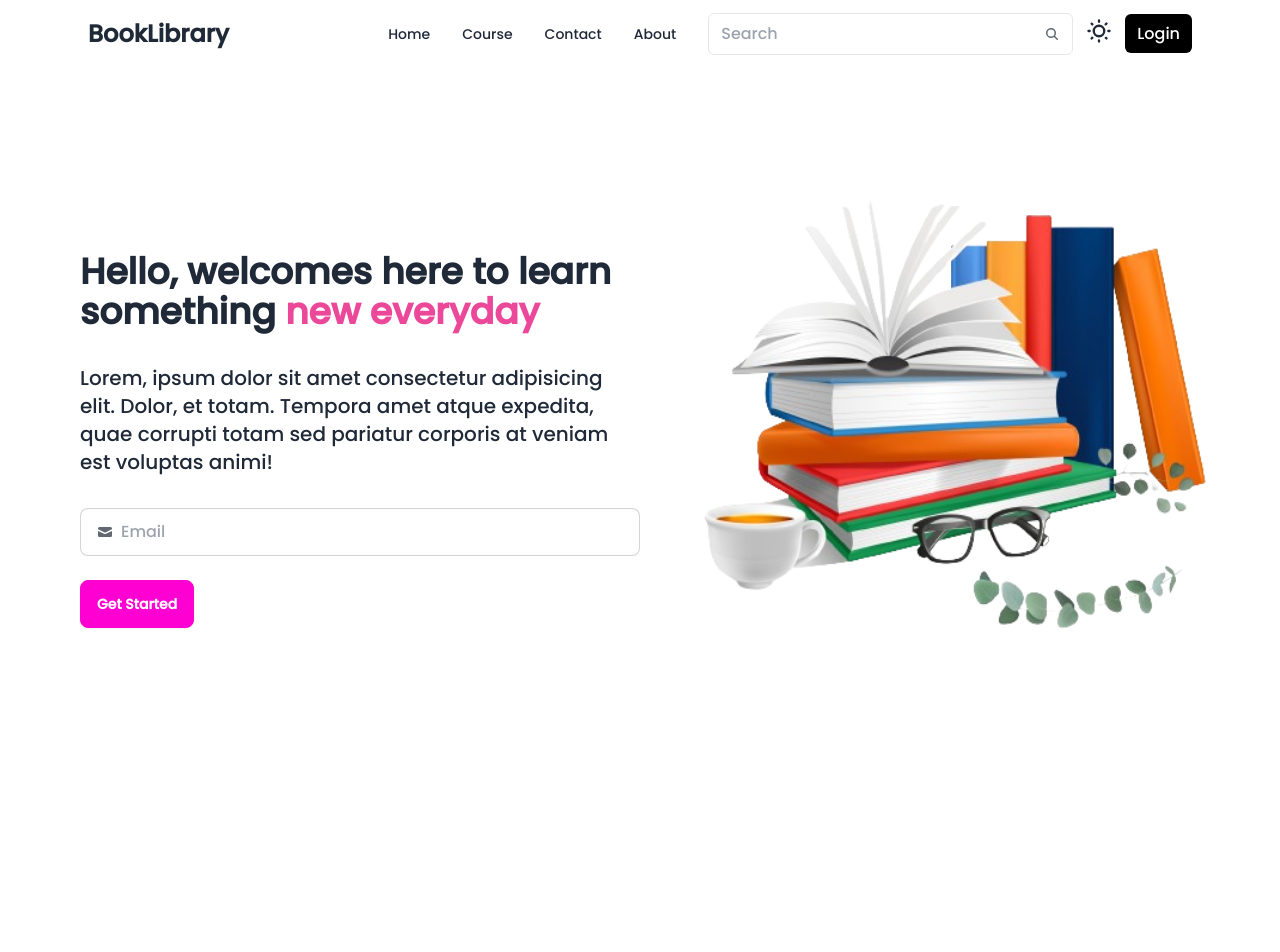
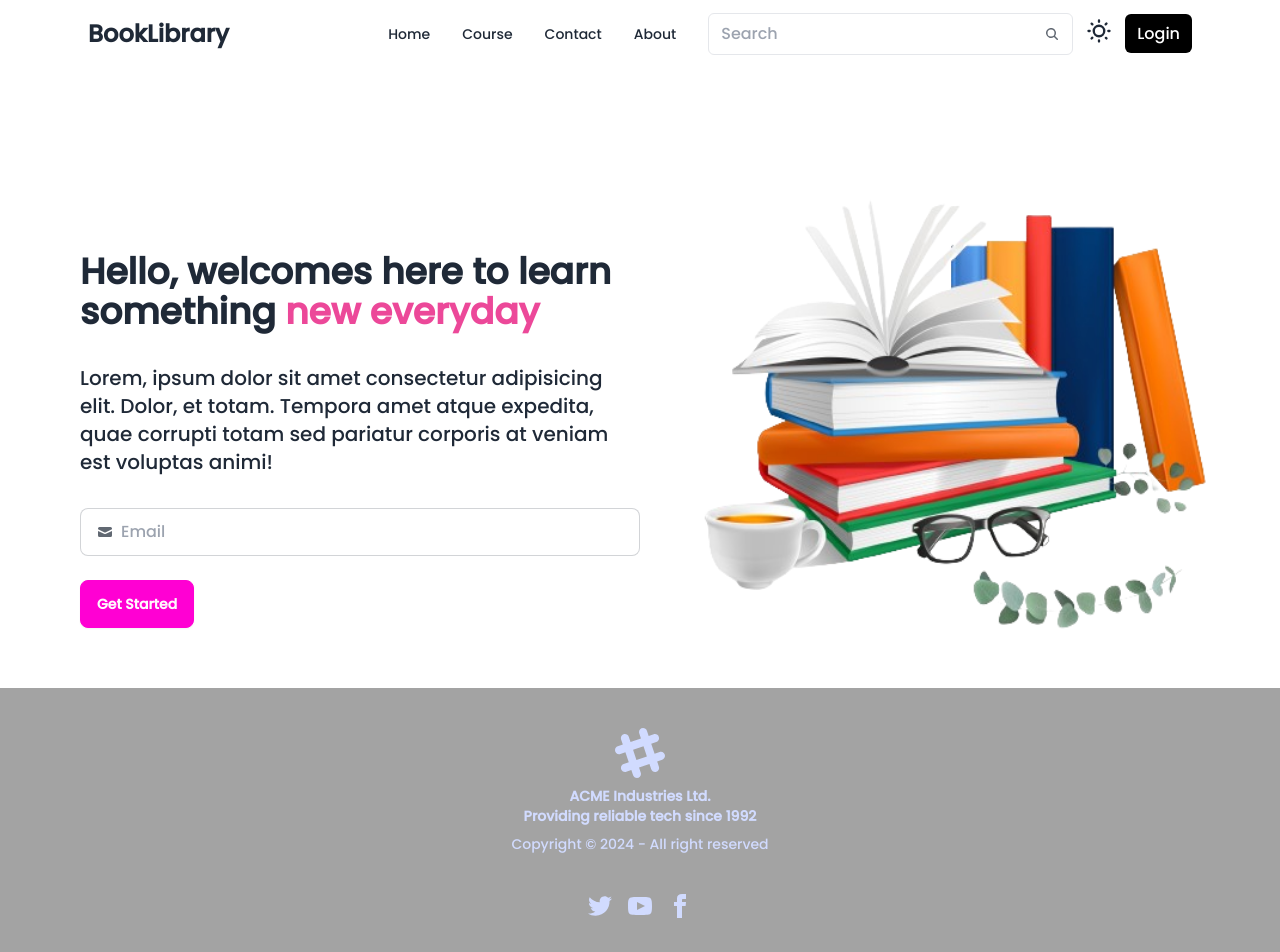
Before and after one commit to Rahulkr1001/BookHaven, a React (Vite) app in the folder frontend/: page / in a window 1280 px wide. Shown: the top 952 px of the page. Before the commit the page ends 800 px from the top, so only its background shows below. Built offline with nearby package versions, Linux system fonts and the light colour scheme.

Commit message:
Implemented:Footer component is added

```diff
--- a/frontend/src/App.jsx
+++ b/frontend/src/App.jsx
@@ -1,12 +1,14 @@
 import React from 'react'
 import Navbar from './components/Navbar'
 import Banner from './components/Banner'
+import Footer from './components/Footer'
 
 function App() {
   return (
     <>
     <Navbar/>
     <Banner/>
+    <Footer/>
     </>
   )
 }
--- /dev/null
+++ b/frontend/src/components/Footer.jsx
@@ -0,0 +1,26 @@
+import React from 'react'
+
+const Footer = () => {
+  return (
+    <>
+      <footer className="footer footer-center p-10 bg-neutral-400 text-primary-content">
+  <aside>
+    <svg width="50" height="50" viewBox="0 0 24 24" xmlns="http://www.w3.org/2000/svg" fillRule="evenodd" clipRule="evenodd" className="inline-block fill-current"><path d="M22.672 15.226l-2.432.811.841 2.515c.33 1.019-.209 2.127-1.23 2.456-1.15.325-2.148-.321-2.463-1.226l-.84-2.518-5.013 1.677.84 2.517c.391 1.203-.434 2.542-1.831 2.542-.88 0-1.601-.564-1.86-1.314l-.842-2.516-2.431.809c-1.135.328-2.145-.317-2.463-1.229-.329-1.018.211-2.127 1.231-2.456l2.432-.809-1.621-4.823-2.432.808c-1.355.384-2.558-.59-2.558-1.839 0-.817.509-1.582 1.327-1.846l2.433-.809-.842-2.515c-.33-1.02.211-2.129 1.232-2.458 1.02-.329 2.13.209 2.461 1.229l.842 2.515 5.011-1.677-.839-2.517c-.403-1.238.484-2.553 1.843-2.553.819 0 1.585.509 1.85 1.326l.841 2.517 2.431-.81c1.02-.33 2.131.211 2.461 1.229.332 1.018-.21 2.126-1.23 2.456l-2.433.809 1.622 4.823 2.433-.809c1.242-.401 2.557.484 2.557 1.838 0 .819-.51 1.583-1.328 1.847m-8.992-6.428l-5.01 1.675 1.619 4.828 5.011-1.674-1.62-4.829z"></path></svg>
+    <p className="font-bold">
+      ACME Industries Ltd. <br/>Providing reliable tech since 1992
+    </p>
+    <p>Copyright © 2024 - All right reserved</p>
+  </aside>
+  <nav>
+    <div className="grid grid-flow-col gap-4">
+      <a><svg xmlns="http://www.w3.org/2000/svg" width="24" height="24" viewBox="0 0 24 24" className="fill-current"><path d="M24 4.557c-.883.392-1.832.656-2.828.775 1.017-.609 1.798-1.574 2.165-2.724-.951.564-2.005.974-3.127 1.195-.897-.957-2.178-1.555-3.594-1.555-3.179 0-5.515 2.966-4.797 6.045-4.091-.205-7.719-2.165-10.148-5.144-1.29 2.213-.669 5.108 1.523 6.574-.806-.026-1.566-.247-2.229-.616-.054 2.281 1.581 4.415 3.949 4.89-.693.188-1.452.232-2.224.084.626 1.956 2.444 3.379 4.6 3.419-2.07 1.623-4.678 2.348-7.29 2.04 2.179 1.397 4.768 2.212 7.548 2.212 9.142 0 14.307-7.721 13.995-14.646.962-.695 1.797-1.562 2.457-2.549z"></path></svg></a>
+      <a><svg xmlns="http://www.w3.org/2000/svg" width="24" height="24" viewBox="0 0 24 24" className="fill-current"><path d="M19.615 3.184c-3.604-.246-11.631-.245-15.23 0-3.897.266-4.356 2.62-4.385 8.816.029 6.185.484 8.549 4.385 8.816 3.6.245 11.626.246 15.23 0 3.897-.266 4.356-2.62 4.385-8.816-.029-6.185-.484-8.549-4.385-8.816zm-10.615 12.816v-8l8 3.993-8 4.007z"></path></svg></a>
+      <a><svg xmlns="http://www.w3.org/2000/svg" width="24" height="24" viewBox="0 0 24 24" className="fill-current"><path d="M9 8h-3v4h3v12h5v-12h3.642l.358-4h-4v-1.667c0-.955.192-1.333 1.115-1.333h2.885v-5h-3.808c-3.596 0-5.192 1.583-5.192 4.615v3.385z"></path></svg></a>
+    </div>
+  </nav>
+</footer>
+    </>
+  )
+}
+
+export default Footer
```
